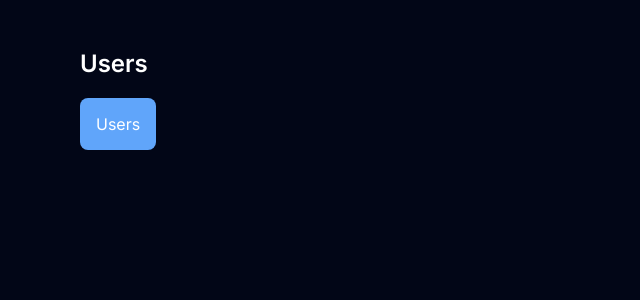
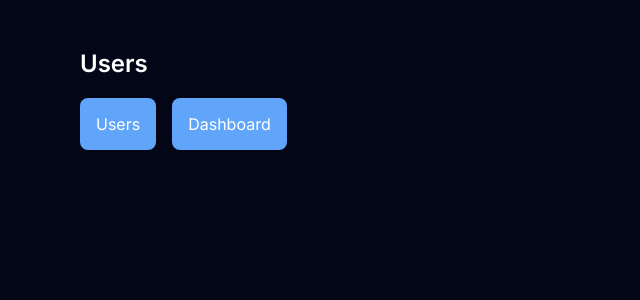
Before and after one commit to KpryKorn/unf-side-projects, a Next.js app: page / in a window 1280 px wide. Shown: the top 300 px of the page, without its empty margins (0-640 px from the left). Built offline with nearby package versions, Linux system fonts and the light colour scheme.

Commit message:
style: update layout

```diff
--- a/app/page.tsx
+++ b/app/page.tsx
@@ -4,8 +4,11 @@ export default async function Home() {
   return (
     <div>
       <h1 className="text-2xl font-semibold mb-8">Users</h1>
-      <Link href="/users" className="rounded-lg bg-blue-400 p-4">
+      <Link href="/users" className="rounded-lg bg-blue-400 p-4 mr-4">
         Users
+      </Link>
+      <Link href="/dashboard" className="rounded-lg bg-blue-400 p-4 mr-4">
+        Dashboard
       </Link>
     </div>
   );
```
